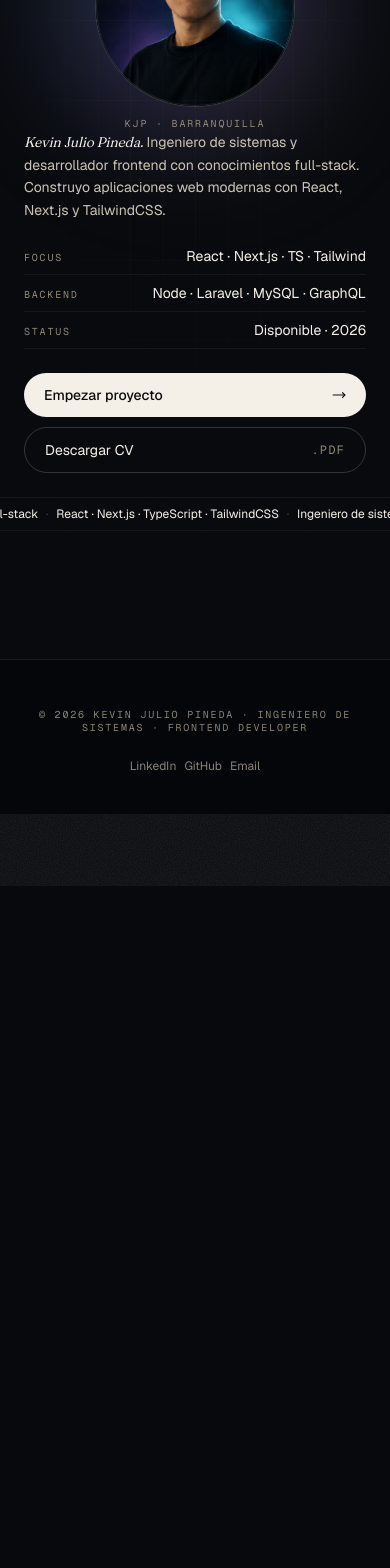
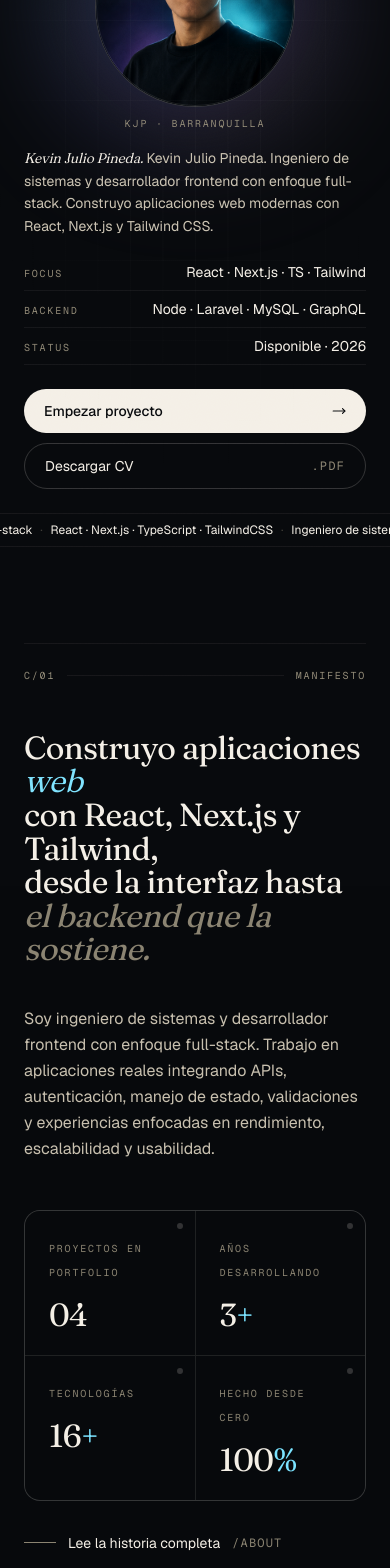
Before and after one commit to KevinJp21/portfolio-kj-v4, a Next.js app: page / in a window 390 px wide. Shown: the part 380-1948 px from the top of the page. Before the commit the page ends 1194 px from the top, so only its background shows below. Built offline with nearby package versions, Linux system fonts and the light colour scheme.

Commit message:
refactor: Update Hero component layout and styling for improved responsiveness and visual hierarchy

```diff
--- a/src/app/globals.css
+++ b/src/app/globals.css
@@ -46,18 +46,16 @@
   --ease-out-back: cubic-bezier(0.34, 1.56, 0.64, 1);
 }
 
-@layer utilities {
-  .section {
-    @apply py-[clamp(96px,14vw,192px)];
-  }
+@utility section {
+  @apply py-[clamp(96px,14vw,192px)];
+}
 
-  .section-x {
-    @apply px-[clamp(24px,6vw,96px)];
-  }
+@utility section-x {
+  @apply px-[clamp(24px,6vw,96px)];
+}
 
-  .default-container {
-    @apply max-w-[1440px] mx-auto;
-  }
+@utility default-container {
+  @apply max-w-[1440px] mx-auto;
 }
 
 html,
--- a/src/components/landing/ui/index.ts
+++ b/src/components/landing/ui/index.ts
@@ -1,3 +1,4 @@
 export * from './text-reveal'
 export * from './marquee'
 export * from './magic-marquee'
+export * from './section-header'
--- /dev/null
+++ b/src/components/landing/ui/section-header.tsx
@@ -0,0 +1,22 @@
+import { cn } from "@/lib/utils";
+
+type Props = {
+  code: string;
+  eyebrow: string;
+  className?: string;
+};
+
+export function SectionHeader({ code, eyebrow, className }: Props) {
+  return (
+    <div
+      className={cn(
+        "flex items-center gap-3 border-t border-rule-soft pt-6",
+        className
+      )}
+    >
+      <span className="chip-mono">{code}</span>
+      <span className="h-px flex-1 bg-rule-soft" />
+      <span className="chip-mono">{eyebrow}</span>
+    </div>
+  );
+}
--- /dev/null
+++ b/src/features/landing/home/components/about-block.tsx
@@ -0,0 +1,144 @@
+"use client";
+
+import { useEffect, useRef } from "react";
+import { gsap } from "gsap";
+import { ScrollTrigger } from "gsap/ScrollTrigger";
+import { SectionHeader } from "@/components";
+
+const stats: { value: string; suffix?: string; label: string }[] = [
+  { value: "04", label: "Proyectos en portfolio" },
+  { value: "3", suffix: "+", label: "Años desarrollando" },
+  { value: "16", suffix: "+", label: "Tecnologías" },
+  { value: "100", suffix: "%", label: "Hecho desde cero" },
+];
+
+export function AboutBlock() {
+  const ref = useRef<HTMLElement>(null);
+
+  useEffect(() => {
+    const ctx = gsap.context(() => {
+      gsap.utils.toArray<HTMLElement>(".about-line").forEach((line, i) => {
+        gsap.fromTo(
+          line,
+          { yPercent: 110, autoAlpha: 0 },
+          {
+            yPercent: 0,
+            autoAlpha: 1,
+            duration: 1,
+            ease: "power4.out",
+            delay: i * 0.08,
+            scrollTrigger: {
+              trigger: line.parentElement,
+              start: "top 75%",
+            },
+          }
+        );
+      });
+
+      gsap.utils.toArray<HTMLElement>(".about-stat").forEach((stat) => {
+        const target = stat.querySelector<HTMLSpanElement>("[data-count]");
+        if (!target) return;
+        const raw = stat.dataset.value ?? "0";
+        const value = parseInt(raw, 10);
+        const padLength = raw.length;
+        ScrollTrigger.create({
+          trigger: stat,
+          start: "top 85%",
+          once: true,
+          onEnter: () => {
+            const obj = { v: 0 };
+            gsap.to(obj, {
+              v: value,
+              duration: 1.6,
+              ease: "power2.out",
+              onUpdate: () => {
+                target.textContent = String(Math.round(obj.v)).padStart(
+                  padLength,
+                  "0"
+                );
+              },
+            });
+          },
+        });
+      });
+    }, ref);
+
+    return () => ctx.revert();
+  }, []);
+
+  return (
+    <section ref={ref} className="section section-x">
+      <div className="default-container">
+        <SectionHeader code="C/01" eyebrow="Manifesto" />
+
+        <div className="mt-12 grid items-start gap-12 md:grid-cols-12">
+          <div className="md:col-span-7">
+            <p className="font-display text-[clamp(2rem,4.6vw,4rem)] leading-[1.05] text-bone-100">
+              <span className="block">
+                <span className="about-line block">
+                  Construyo aplicaciones{" "}
+                  <em className="italic text-signal">web</em>
+                </span>
+              </span>
+              <span className="block">
+                <span className="about-line block">
+                  con React, Next.js y Tailwind,
+                </span>
+              </span>
+              <span className="block">
+                <span className="about-line block">
+                  desde la interfaz hasta
+                </span>
+              </span>
+              <span className="block">
+                <span className="about-line block italic text-bone-400">
+                  el backend que la sostiene.
+                </span>
+              </span>
+            </p>
+            <p className="mt-10 max-w-xl text-base leading-relaxed text-bone-300">
+            Soy ingeniero de sistemas y desarrollador frontend con enfoque full-stack. Trabajo en aplicaciones reales integrando APIs, autenticación, manejo de estado, validaciones y experiencias enfocadas en rendimiento, escalabilidad y usabilidad.
+            </p>
+          </div>
+
+          <div className="md:col-span-5">
+            <ul className="grid grid-cols-2 gap-px overflow-hidden rounded-2xl border border-rule bg-rule">
+              {stats.map((s) => (
+                <li
+                  key={s.label}
+                  data-value={s.value.replace(/\D/g, "")}
+                  className="about-stat group relative bg-ink-900 p-6 transition-colors hover:bg-ink-850"
+                >
+                  <span className="chip-mono text-bone-500">{s.label}</span>
+                  <p className="mt-4 font-display text-[clamp(2rem,5vw,3.5rem)] leading-none text-bone-100">
+                    <span data-count>0</span>
+                    {s.suffix ? (
+                      <span className="text-signal">{s.suffix}</span>
+                    ) : null}
+                  </p>
+                  <span
+                    aria-hidden
+                    className="absolute right-3 top-3 h-1.5 w-1.5 rounded-full bg-rule-strong transition-colors group-hover:bg-signal"
+                  />
+                </li>
+              ))}
+            </ul>
+
+            <a
+              href="/about"
+              data-cursor="link"
+              data-cursor-label="Saber más"
+              className="group mt-8 inline-flex items-center gap-3 text-sm text-bone-100"
+            >
+              <span className="inline-block h-px w-8 bg-bone-400 transition-all group-hover:w-16 group-hover:bg-signal" />
+              Lee la historia completa
+              <span className="font-mono text-xs uppercase tracking-widest text-bone-400 group-hover:text-signal">
+                /about
+              </span>
+            </a>
+          </div>
+        </div>
+      </div>
+    </section>
+  );
+}
--- a/src/features/landing/home/components/hero.tsx
+++ b/src/features/landing/home/components/hero.tsx
@@ -84,6 +84,7 @@ export function Hero() {
                     </span>
                 </div>
 
+                <div className="flex flex-1 justify-center w-full flex-col gap-6 md:gap-8">
                     <div className="relative grid items-center gap-8 md:grid-cols-12 md:gap-12">
                         <div className="md:col-span-7">
                             <h1 className="hero-display font-display text-[clamp(2rem,6.4vw,6rem)] leading-[0.92] tracking-tight text-bone-100">
@@ -113,7 +114,7 @@ export function Hero() {
                         <div className="md:col-span-5 md:justify-self-end">
                             <div
                                 ref={orbRef}
-                            className="relative mx-auto aspect-square w-[clamp(200px,32vw,360px)] md:mx-0"
+                                className="relative mx-auto aspect-square w-[clamp(200px,32vw,360px)] min-[400px]:w-[clamp(320px,70vw,360px)] md:w-[clamp(200px,32vw,360px)] md:mx-0"
                             >
                                 <div
                                     aria-hidden
@@ -137,12 +138,12 @@ export function Hero() {
                         </div>
                     </div>
 
-                <div className="grid items-end gap-6 md:mt-auto md:grid-cols-12 md:gap-10">
+                    <div className="grid items-end gap-6 mt-4 md:grid-cols-12 md:gap-10">
                         <p className="hero-meta md:col-span-5 max-w-md text-sm leading-relaxed text-bone-300 md:text-[15px]">
                             <span className="font-display italic text-bone-100">
                                 Kevin Julio Pineda.
                             </span>{" "}
-                        Ingeniero de sistemas y desarrollador frontend con conocimientos full-stack. Construyo aplicaciones web modernas con React, Next.js y TailwindCSS.
+                            Kevin Julio Pineda. Ingeniero de sistemas y desarrollador frontend con enfoque full-stack. Construyo aplicaciones web modernas con React, Next.js y Tailwind CSS.
                         </p>
 
                         <div className="hero-meta md:col-span-4 space-y-2">
@@ -176,6 +177,8 @@ export function Hero() {
                             </a>
                         </div>
                     </div>
+                </div>
+
             </div>
 
             <div className="mt-6 border-y border-rule-soft py-2 md:mt-4 md:py-3">
--- a/src/features/landing/home/components/index.ts
+++ b/src/features/landing/home/components/index.ts
@@ -1 +1,2 @@
 export * from './hero'
+export * from './about-block'
--- a/src/features/landing/home/template/index.tsx
+++ b/src/features/landing/home/template/index.tsx
@@ -1,8 +1,9 @@
-import { Hero } from "../components";
+import { Hero, AboutBlock } from "..";
 export const HomeTemplate = () => {
     return (
         <>
             <Hero />
+            <AboutBlock />
         </>
     )
 }
```
Also changed, not shown: .cursor/settings.json (added). Lines whose indentation alone changed are shown as unchanged.
